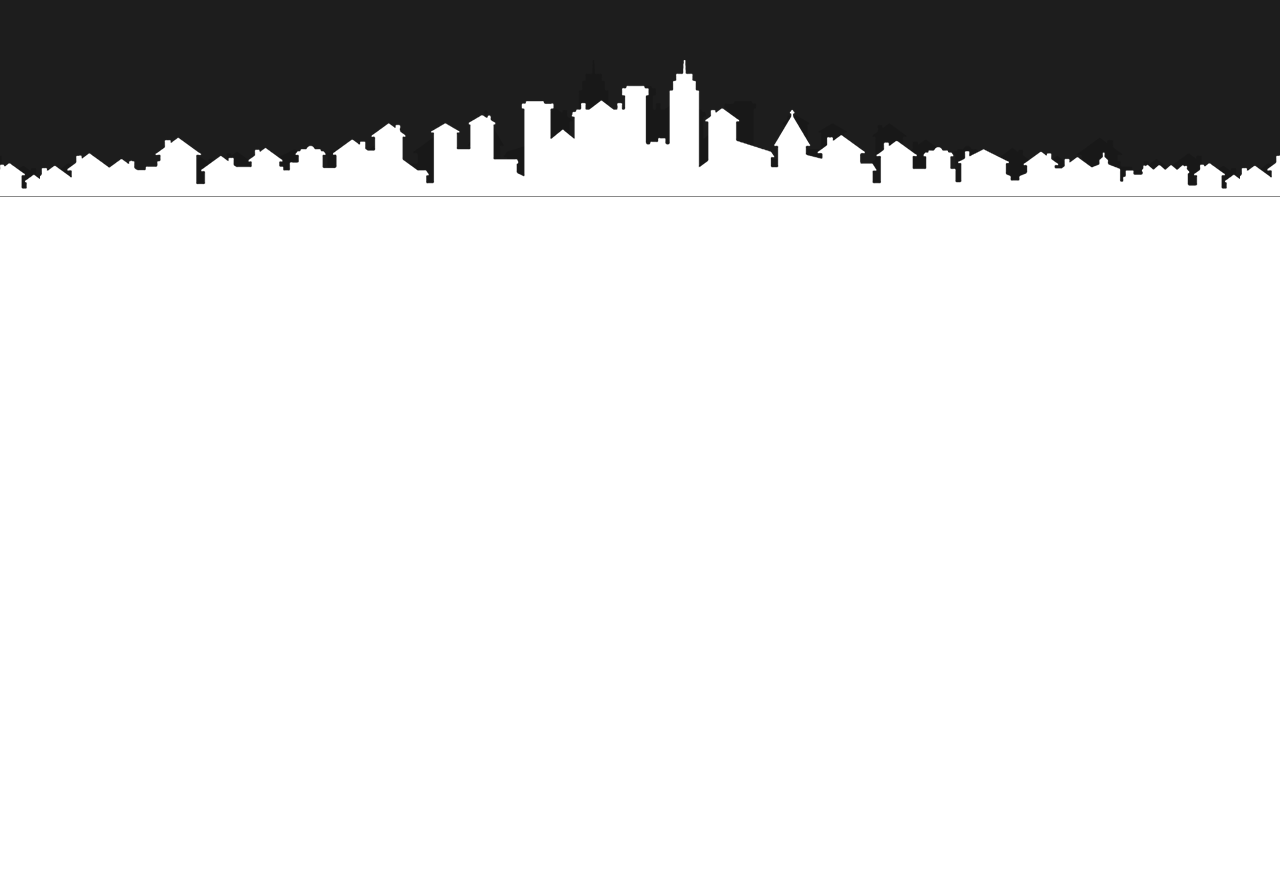
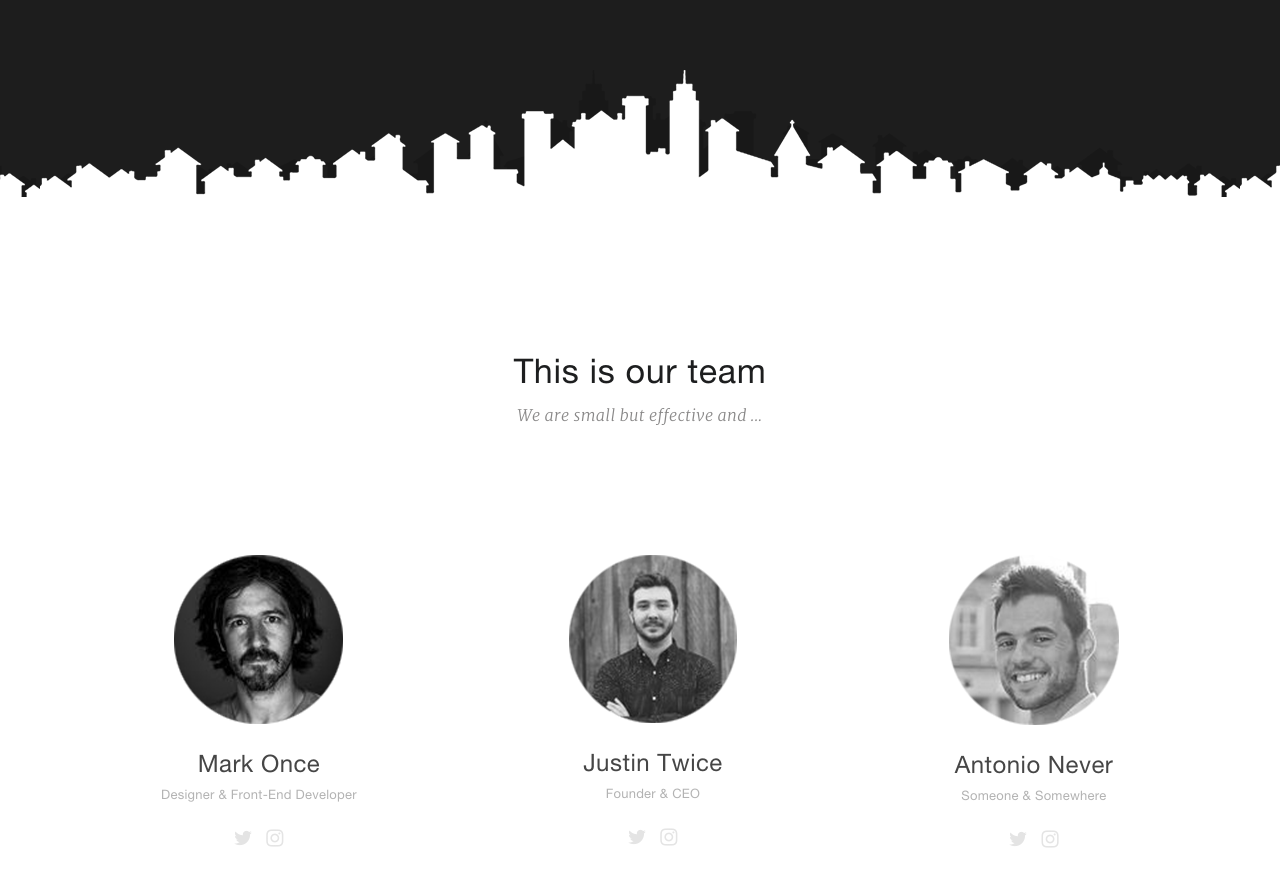
Before and after one commit to 1Slivador1Dali1/Site-for-WP_1, a plain HTML site: page index.html in a window 1280 px wide. Shown: the part 1565-2452 px from the top of the page. Before the commit the page ends 1762 px from the top, so only its background shows below. Drawn offline with Linux system fonts and the light colour scheme.

Commit message:
add section team plus fix bug

```diff
--- /dev/null
+++ b/css/fontello.css
@@ -0,0 +1,64 @@
+@font-face {
+  font-family: 'fontello';
+  src: url('../fonts/fontello.eot?84786989');
+  src: url('../fonts/fontello.eot?84786989#iefix') format('embedded-opentype'),
+       url('../fonts/fontello.woff2?84786989') format('woff2'),
+       url('../fonts/fontello.woff?84786989') format('woff'),
+       url('../fonts/fontello.ttf?84786989') format('truetype'),
+       url('../fonts/fontello.svg?84786989#fontello') format('svg');
+  font-weight: normal;
+  font-style: normal;
+}
+/* Chrome hack: SVG is rendered more smooth in Windozze. 100% magic, uncomment if you need it. */
+/* Note, that will break hinting! In other OS-es font will be not as sharp as it could be */
+/*
+@media screen and (-webkit-min-device-pixel-ratio:0) {
+  @font-face {
+    font-family: 'fontello';
+    src: url('../font/fontello.svg?84786989#fontello') format('svg');
+  }
+}
+*/
+[class^="icon-"]:before, [class*=" icon-"]:before {
+  font-family: "fontello";
+  font-style: normal;
+  font-weight: normal;
+  speak: never;
+
+  display: inline-block;
+  text-decoration: inherit;
+  width: 1em;
+  margin-right: .2em;
+  text-align: center;
+  /* opacity: .8; */
+
+  /* For safety - reset parent styles, that can break glyph codes*/
+  font-variant: normal;
+  text-transform: none;
+
+  /* fix buttons height, for twitter bootstrap */
+  line-height: 1em;
+
+  /* Animation center compensation - margins should be symmetric */
+  /* remove if not needed */
+  margin-left: .2em;
+
+  /* you can be more comfortable with increased icons size */
+  /* font-size: 120%; */
+
+  /* Font smoothing. That was taken from TWBS */
+  -webkit-font-smoothing: antialiased;
+  -moz-osx-font-smoothing: grayscale;
+
+  /* Uncomment for 3D effect */
+  /* text-shadow: 1px 1px 1px rgba(127, 127, 127, 0.3); */
+}
+
+.icon-phone:before { content: '\e800'; } /* '' */
+.icon-location:before { content: '\e801'; } /* '' */
+.icon-heart:before { content: '\e802'; } /* '' */
+.icon-upload-cloud:before { content: '\e803'; } /* '' */
+.icon-chart-line:before { content: '\e804'; } /* '' */
+.icon-twitter:before { content: '\f099'; } /* '' */
+.icon-mail-alt:before { content: '\f0e0'; } /* '' */
+.icon-instagram:before { content: '\f16d'; } /* '' */
--- a/css/style.css
+++ b/css/style.css
@@ -63,6 +63,8 @@ body {
   margin: 0;
 }
 
+body::-webkit-scrollbar { width: 0 !important }
+
 .container {
   width: 1200px;
   padding: 0px 15px;
@@ -90,6 +92,11 @@ body {
   letter-spacing: 0.04em;
   color: #989696;
   text-decoration: none;
+  transition: 0.4s;
+}
+
+.menu__item a:hover {
+    color: #010101;
 }
 
 .active a {
@@ -139,6 +146,12 @@ body {
   justify-content: center;
   align-items: center;
   margin: 0 auto 206px;
+  transition: 0.6s;
+}
+
+.header__button:hover {
+    color: #fefefe;
+    background-color: #000000;
 }
 
 .about {
@@ -146,8 +159,8 @@ body {
   background-color: #1d1d1d;
   padding-top: 128px;
   padding-bottom: 271px;
-  background: url(../img/buildings_bottom_about.png) center bottom repeat-x,
-    url(../img/buildings_bottom_about_black.png) center bottom repeat-x, #1d1d1d;
+  background: url(../img/buildings_bottom_about.png) center 101% repeat-x,
+    url(../img/buildings_bottom_about_black.png) center 101% repeat-x, #1d1d1d;
   /* background-size: contain, contain; */
 }
 
@@ -156,7 +169,7 @@ body {
   grid-template-rows: max-content max-content;
   grid-template-columns: max-content max-content;
   grid-gap: 178px;
-  place-content: center;
+  place-content: center center;
 }
 
 .about__item {
@@ -188,3 +201,79 @@ body {
   letter-spacing: 0.02em;
   color: #b7b7b7;
 }
+
+.team {
+  height: 745px;
+}
+
+.block__head {
+text-align: center;
+}
+
+.block__title {
+  font-family: "Helvetica";
+  font-size: 34px;
+  line-height: 26px;
+  font-weight: 400;
+  letter-spacing: 0.02em;
+  color: #1d1e1f;
+padding-top: 138px;
+margin-bottom: 13px;
+}
+
+.block__text {
+font-family: 'Merriweather';
+font-size: 16px;
+line-height: 26px;
+font-weight: 300;
+font-style: italic;
+letter-spacing: 0.02em;
+color: #898888;
+margin: 0;
+}
+
+.team__inner {
+display: flex;
+justify-content: space-around;
+padding-top: 127px;
+/* justify-content: center;
+align-items: center;
+gap: 235px; */
+}
+
+.team__item {
+text-align: center;
+}
+
+.team_item-img {
+margin-bottom: 25px;
+}
+
+.team__item-title {
+    font-family: 'Helvetica';
+    font-size: 24px;
+    font-weight: 400;
+    letter-spacing: 0.02em;
+    color: #464646;
+    margin: 0 auto 7px;
+}
+
+.team__item-text {
+    font-family: 'Helvetica';
+    font-size: 13px;
+    font-weight: 400;
+    letter-spacing: 0.02em;
+    color: #b3b3b3;
+    margin: 0 auto 22px;
+}
+
+.team__icon-box a {
+    text-decoration: none;
+    font-size: 20px;
+    color: #e4e4e4;
+    transition: 0.4s;
+}
+
+.team__icon-box a:hover {
+    color: #898888;
+}
--- a/index.html
+++ b/index.html
@@ -3,6 +3,7 @@
 <head>
     <meta charset="UTF-8">
     <meta name="viewport" content="width=device-width, initial-scale=1.0">
+    <link rel="stylesheet" href="./css/fontello.css">
     <link rel="stylesheet" href="./css/style.css">
     <title>Document</title>
 </head>
@@ -51,5 +52,46 @@
             </div>
         </div>
     </div>
+
+    <div class="team">
+        <div class="container">
+            <div class="block__head">
+                <h2 class="block__title">This is our team</h2>
+                <p class="block__text">We are small but effective and ...</p>
+            </div>
+            <div class="team__inner">
+
+                <div class="team__item">
+                    <img src="./img/team1.png" alt="" class="team_item-img">
+                    <h3 class="team__item-title">Mark Once</h3>
+                    <p class="team__item-text">Designer & Front-End Developer</p>
+                    <div class="team__icon-box">
+                        <a href="#"><i class="icon-twitter"></i></a>
+                        <a href="#"><i class="icon-instagram"></i></a>
+                    </div>
+                </div>
+
+                <div class="team__item">
+                    <img src="./img/team2.png" alt="" class="team_item-img">
+                    <h3 class="team__item-title">Justin Twice</h3>
+                    <p class="team__item-text">Founder & CEO</p>
+                    <div class="team__icon-box">
+                        <a href="#"><i class="icon-twitter"></i></a>
+                        <a href="#"><i class="icon-instagram"></i></a>
+                    </div>
+                </div>
+
+                <div class="team__item">
+                    <img src="./img/team3.png" alt="" class="team_item-img">
+                    <h3 class="team__item-title">Antonio Never</h3>
+                    <p class="team__item-text">Someone & Somewhere</p>
+                    <div class="team__icon-box">
+                        <a href="#"><i class="icon-twitter"></i></a>
+                        <a href="#"><i class="icon-instagram"></i></a>
+                    </div>
+                </div>
+            </div>
+        </div>
+    </div>
 </body>
 </html>
```
Also changed, not shown: fonts/fontello.ttf (added), fonts/fontello.woff (added), fonts/fontello.woff2 (added), img/team1.png (added), img/team2.png (added), img/team3.png (added), 2 other files.
